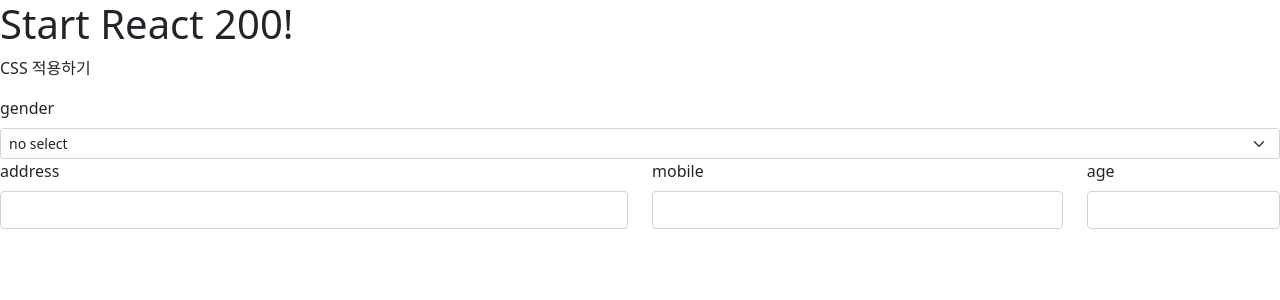
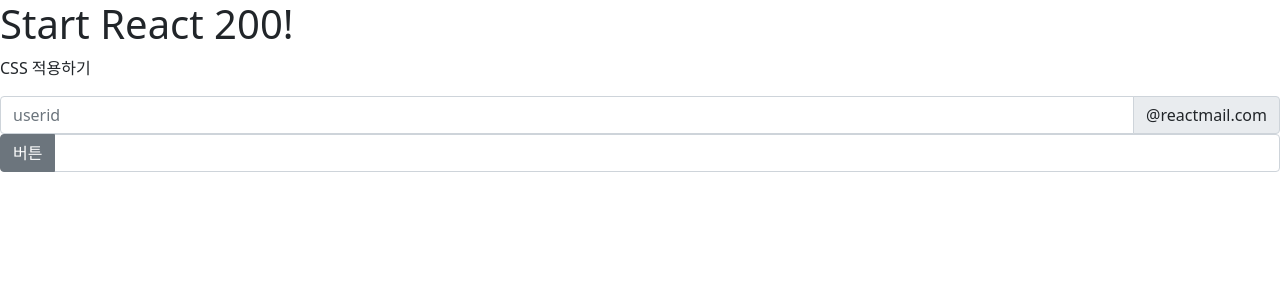
Before and after one commit to prsn-ts/react200, a React (Create React App) app: page / in a window 1280 px wide. Shown: the top 300 px of the page. Built offline with nearby package versions, Linux system fonts and the light colour scheme.

Commit message:
reactstrap Input Group 사용하기(초급 045)

```diff
--- a/src/App.js
+++ b/src/App.js
@@ -1,5 +1,5 @@
 import React from 'react';
-import ReactstrapForm from './R044_ReactstrapForm'
+import ReactstrapInputGroup from './R045_ReactstrapInputGroup'
 import 'bootstrap/dist/css/bootstrap.css'
 
 function App() {
@@ -7,7 +7,7 @@ function App() {
     <div>
       <h1>Start React 200!</h1>
       <p>CSS 적용하기</p>
-      <ReactstrapForm/>
+      <ReactstrapInputGroup/>
     </div>
   );
 }
--- /dev/null
+++ b/src/R045_ReactstrapInputGroup.js
@@ -0,0 +1,21 @@
+import React, { Component } from 'react';
+import { InputGroup, InputGroupText, Input, Button } from 'reactstrap';
+
+class R045_ReactstrapInputGroup extends Component {
+    render() {
+        return (
+            <>
+                <InputGroup style={{padding: "0px"}}>
+                    <Input placeholder='userid'>Left</Input>
+                    <InputGroupText>@reactmail.com</InputGroupText>
+                </InputGroup>
+                <InputGroup>
+                    <Button>버튼</Button>
+                    <Input />
+                </InputGroup>
+            </>
+        )
+    }
+}
+
+export default R045_ReactstrapInputGroup;
```
